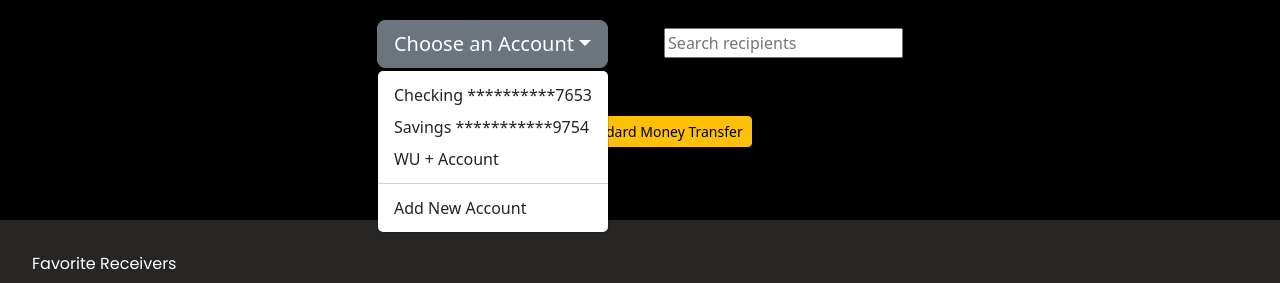
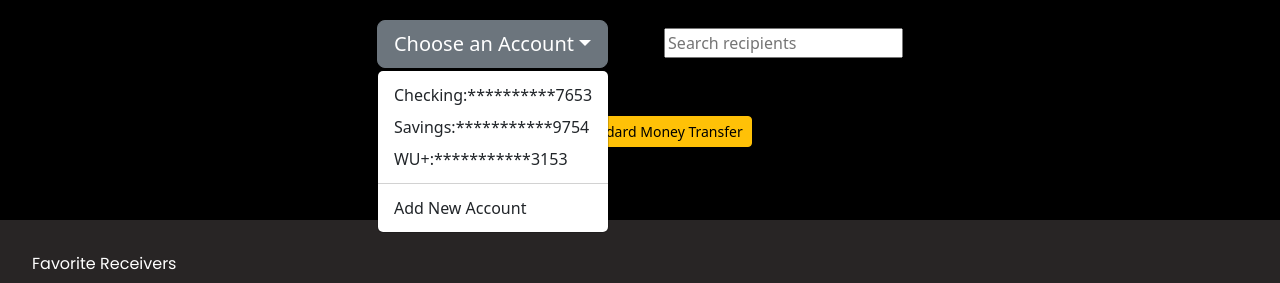
Before and after one commit to AbbeyDrake/wu-plus-example, a React (Create React App) app: page /quicktransfer in a window 1280 px wide. Both pictures are taken after a click on the button "Choose an Account". Shown: the part 814-1097 px from the top of the page. Built offline with nearby package versions, Linux system fonts and the light colour scheme.

Commit message:
hook for local state of ChooseAccount Component

```diff
--- a/package.json
+++ b/package.json
@@ -3,7 +3,6 @@
   "version": "0.1.0",
   "private": true,
   "dependencies": {
-    "@mui/material": "^5.10.0",
     "@testing-library/jest-dom": "^5.16.4",
     "@testing-library/react": "^13.3.0",
     "@testing-library/user-event": "^13.5.0",
@@ -23,7 +22,7 @@
     "test": "react-scripts test",
     "eject": "react-scripts eject"
   },
-  "proxy": "http://localhost:3000",
+
   "eslintConfig": {
     "extends": [
       "react-app",
--- a/src/components/ChooseAccount.js
+++ b/src/components/ChooseAccount.js
@@ -1,6 +1,6 @@
 import React, { useState } from 'react';
 import { useNavigate } from 'react-router-dom';
-import Example from './Modal'
+import { ACCOUNTS } from '../shared/accounts';
 import {Container, Col, Row,  Dropdown,
     DropdownToggle,
     DropdownMenu,
@@ -8,6 +8,26 @@ import {Container, Col, Row,  Dropdown,
 
 
 function ChooseAccount({ direction, ...args }) {
+
+    //useState hook to set local state for which account is chosen and displayed
+    const [account, setAccount] = useState("Choose an Account")
+    const displayAccount = (e) => {setAccount(e.target.value); console.log(account)}
+
+        const DropdownOptions = () => {
+            return(
+                <div >
+                    {ACCOUNTS.map((item)=>{
+                        return(
+                        <DropdownItem key = {item.id} onClick ={displayAccount} value={`${item.name}:${item.acct}`}>
+                            {item.name}:{item.acct}
+                        </DropdownItem>
+                        )
+                    })}
+                </div>
+            )
+        }
+
+
         //using useState hook to help functionality of "user has no account" modal
         const [dropdownOpen, setDropdownOpen] = useState(false);
         const toggle = () => setDropdownOpen((prevState) => !prevState);
@@ -20,6 +40,7 @@ function ChooseAccount({ direction, ...args }) {
         // 👇️ navigate to /
         navigate('/standardtransfer');
       };
+
     return(
         <div style={{backgroundColor: "black"}} >
 
@@ -32,11 +53,9 @@ function ChooseAccount({ direction, ...args }) {
                 <Col>
                 <div className=" p-3">
                     <Dropdown inNavbar isOpen={dropdownOpen} toggle={toggle} direction={direction}>
-                        <DropdownToggle caret size="lg">Choose an Account</DropdownToggle>
+                        <DropdownToggle caret size="lg">{account}</DropdownToggle>
                         <DropdownMenu {...args}>
-                        <DropdownItem>Checking **********7653</DropdownItem>
-                        <DropdownItem>Savings ***********9754</DropdownItem>
-                        <DropdownItem>WU + Account</DropdownItem>
+                        {DropdownOptions()}
                         <DropdownItem divider />
                         <DropdownItem>Add New Account</DropdownItem>
                         </DropdownMenu>
--- /dev/null
+++ b/src/shared/accounts.js
@@ -0,0 +1,12 @@
+export const ACCOUNTS = [
+    {id: 0,
+    name: "Checking",
+    acct: "**********7653"
+    },
+    {id: 1,
+    name: "Savings",
+    acct: "***********9754"},
+    {id: 2,
+    name: "WU+",
+    acct: "***********3153"}
+]
```
Also changed, not shown: src/components/Modal.js (deleted).
